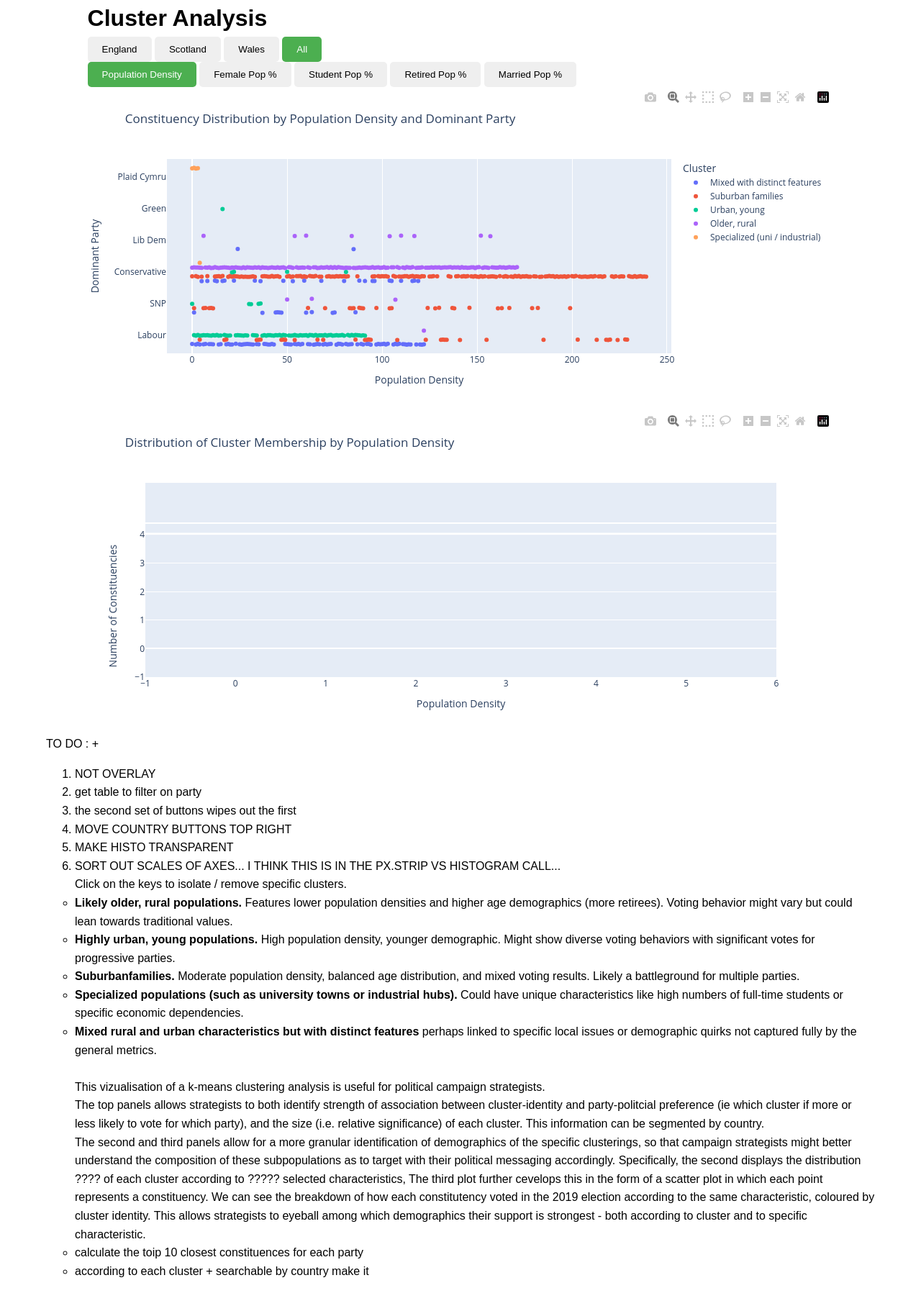
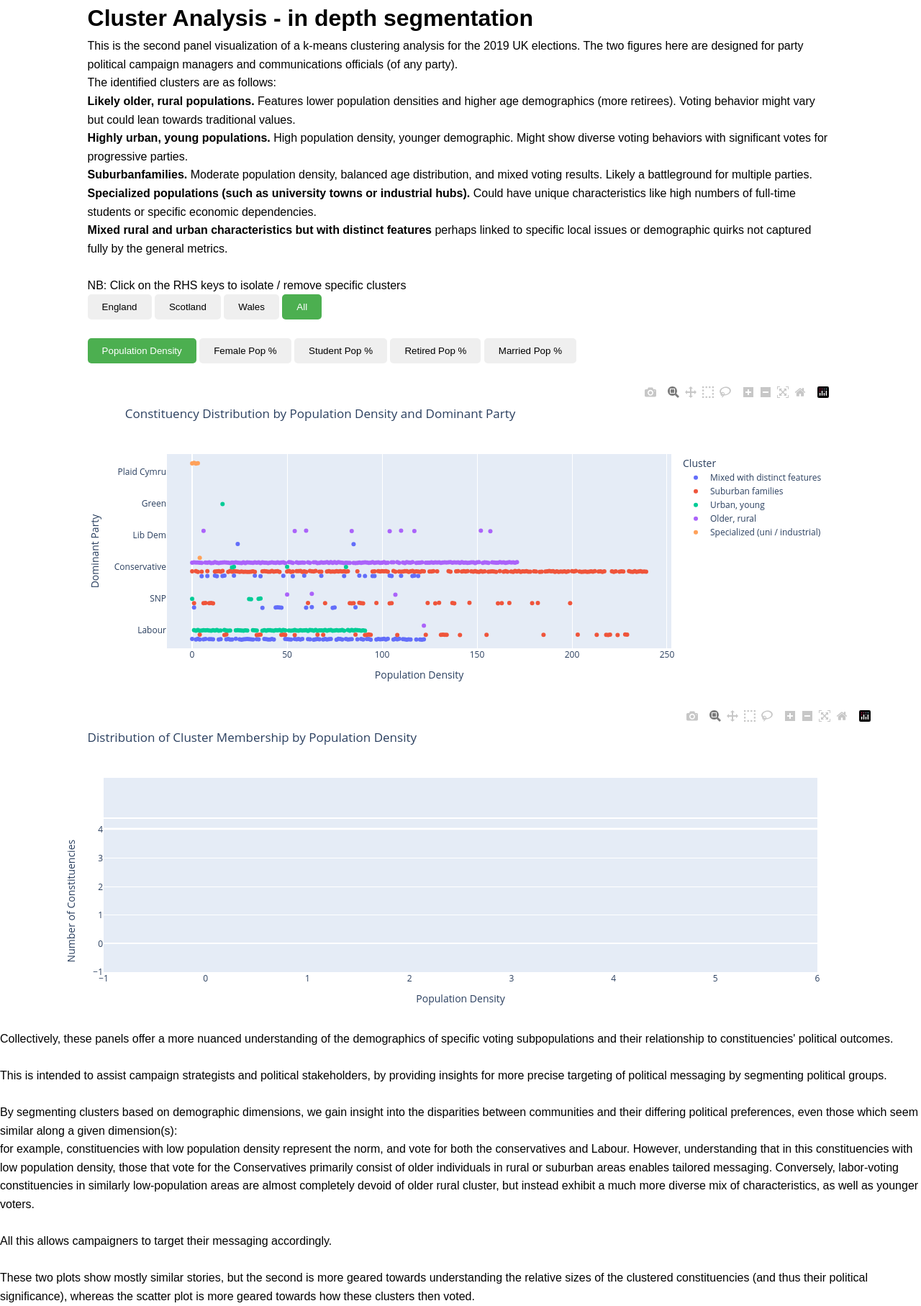
Before and after one commit to lenafm/my_flask_app, a Flask app: page /cluster_analysis_2 in a window 1280 px wide. Shown: the part 84-1899 px from the top of the page at 72% size. Before the commit the page ends 1859 px from the top, so only its background shows below. Run offline with Flask 3, Linux system fonts and the light colour scheme; data comes from the database, SQL or seed files in the repository; both versions use the stored data as it was after the commit; some libraries are stand-ins or nearby versions.

Commit message:
summary write ups done

```diff
--- a/flaskapp/templates/cluster2.html
+++ b/flaskapp/templates/cluster2.html
@@ -2,7 +2,25 @@
 
 {% block content %}
 <div class="container">
-    <h1>Cluster Analysis</h1>
+    <h1>Cluster Analysis - in depth segmentation</h1>
+
+    <p>
+        This is the second panel visualization of a k-means clustering analysis for the 2019 UK elections.
+        The two figures here are designed for party political campaign managers and communications officials (of any party).
+        <br>
+        The identified clusters are as follows:
+        <br>
+        <ul>
+            <li><strong>Likely older, rural populations. </strong> Features lower population densities and higher age demographics (more retirees). Voting behavior might vary but could lean towards traditional values.</li>
+            <li><strong>Highly urban, young populations. </strong> High population density, younger demographic. Might show diverse voting behaviors with significant votes for progressive parties.</li>
+            <li><strong>Suburbanfamilies. </strong> Moderate population density, balanced age distribution, and mixed voting results. Likely a battleground for multiple parties.</li>
+            <li><strong>Specialized populations (such as university towns or industrial hubs). </strong> Could have unique characteristics like high numbers of full-time students or specific economic dependencies.</li>
+            <li><strong>Mixed rural and urban characteristics but with distinct features </strong> perhaps linked to specific local issues or demographic quirks not captured fully by the general metrics.</li>
+        </ul>
+        <br>
+        NB: Click on the RHS keys to isolate / remove specific clusters
+    </p>
+
 
     <!-- Country Buttons -->
     <div class="button-container">
@@ -14,7 +32,7 @@
             </button>
             {% endfor %}
         </div>
-
+    <br>
     <!-- Characteristic Buttons -->
     <div class="x-axis-buttons">
         {% for x_axis_option in ['Population Density', 'Female Pop %', 'Student Pop %', 'Retired Pop %', 'Married Pop %'] %}
@@ -24,12 +42,8 @@
         </button>
         {% endfor %}
     </div>
+    <br>
 </div>
-
-
-
-
-
 
 <!-- 5) Scatter Plot Visualization -->
 <div id="plot5_scatter"></div>
@@ -37,6 +51,7 @@
         var graphJSON5_scatter = {{ graphJSON5_scatter | safe }};
         Plotly.newPlot('plot5_scatter', graphJSON5_scatter);
     </script>
+</div>
 
 <!-- 4) Histogram Visualization -->
 <div id="plot4_histogram"></div>
@@ -49,41 +64,26 @@
 </div>
 
 
-<p>
-TO DO :  +
-<ol>
-    <li> NOT OVERLAY</li>
-    <li> get table to filter on party</li>
-    <li> the second set of buttons wipes out the first </li>
-
-    <li> MOVE COUNTRY BUTTONS TOP RIGHT</li>
-    <li> MAKE HISTO TRANSPARENT</li>
-    <li> SORT OUT SCALES OF AXES... I THINK THIS IS IN THE PX.STRIP VS HISTOGRAM CALL...</li>
-
-Click on the keys to isolate / remove specific clusters.
-<ul>
-    <li><strong>Likely older, rural populations. </strong> Features lower population densities and higher age demographics (more retirees). Voting behavior might vary but could lean towards traditional values.</li>
-    <li><strong>Highly urban, young populations. </strong> High population density, younger demographic. Might show diverse voting behaviors with significant votes for progressive parties.</li>
-    <li><strong>Suburbanfamilies. </strong> Moderate population density, balanced age distribution, and mixed voting results. Likely a battleground for multiple parties.</li>
-    <li><strong>Specialized populations (such as university towns or industrial hubs). </strong> Could have unique characteristics like high numbers of full-time students or specific economic dependencies.</li>
-    <li><strong>Mixed rural and urban characteristics but with distinct features </strong> perhaps linked to specific local issues or demographic quirks not captured fully by the general metrics.</li>
-</ul>
+<div>
+    <p>Collectively, these panels offer a more nuanced understanding of the demographics of specific voting subpopulations
+        and their relationship to constituencies' political outcomes.</p>
     <br>
-This vizualisation of a k-means clustering analysis is useful for political campaign strategists.
+    <p>This is intended to assist campaign strategists and political stakeholders,
+        by providing insights for more precise targeting of political messaging by segmenting political groups.</p>
     <br>
-The top panels allows strategists to both identify strength of association between cluster-identity and party-politcial preference (ie which cluster if more or less likely to vote for which party), and the size (i.e. relative significance) of each cluster.
-This information can be segmented by country.
+    <p>By segmenting clusters based on demographic dimensions, we gain insight into the disparities between communities and their
+        differing political preferences, even those which seem similar along a given dimension(s):
         <br>
-The second and third panels allow for a more granular identification of demographics of the specific clusterings, so that campaign strategists might better understand the composition of these subpopulations as to target with their political messaging accordingly.
-Specifically, the second displays the distribution  ???? of each cluster according to  ????? selected characteristics,
-The third plot further cevelops this in the form of a scatter plot in which each point represents a constituency. We can see the breakdown of how each constitutency voted in the 2019 election according to the same characteristic, coloured by cluster identity.
-This allows strategists to eyeball among which demographics their support is strongest - both according to cluster and to specific characteristic.
+        for example, constituencies with low population density represent the norm, and vote for both the conservatives and Labour.
+        However, understanding that in this constituencies with low population density, those that vote for the Conservatives primarily
+        consist of older individuals in rural or suburban areas enables tailored messaging.
+        Conversely, labor-voting constituencies in similarly low-population areas are almost completely devoid of older rural cluster,
+        but instead exhibit a much more diverse mix of characteristics, as well as younger voters.</p>
     <br>
-
-<ul>
-    <li> calculate the toip 10 closest constituences for each party </li>
-    <li> according to each cluster + searchable by country
-        make it
+    <p> All this allows campaigners to target their messaging accordingly.</p>
+    <br>
+    <p> These two plots show mostly similar stories, but the second is more geared towards understanding the relative sizes of the
+        clustered constituencies (and thus their political significance), whereas the scatter plot is more geared towards how these clusters then voted.
 </p>
 
 {% endblock %}
```
Also changed, not shown: flaskapp/templates/cluster1.html (+23 -28 lines), instance/site.db. Lines whose indentation alone changed are shown as unchanged.
